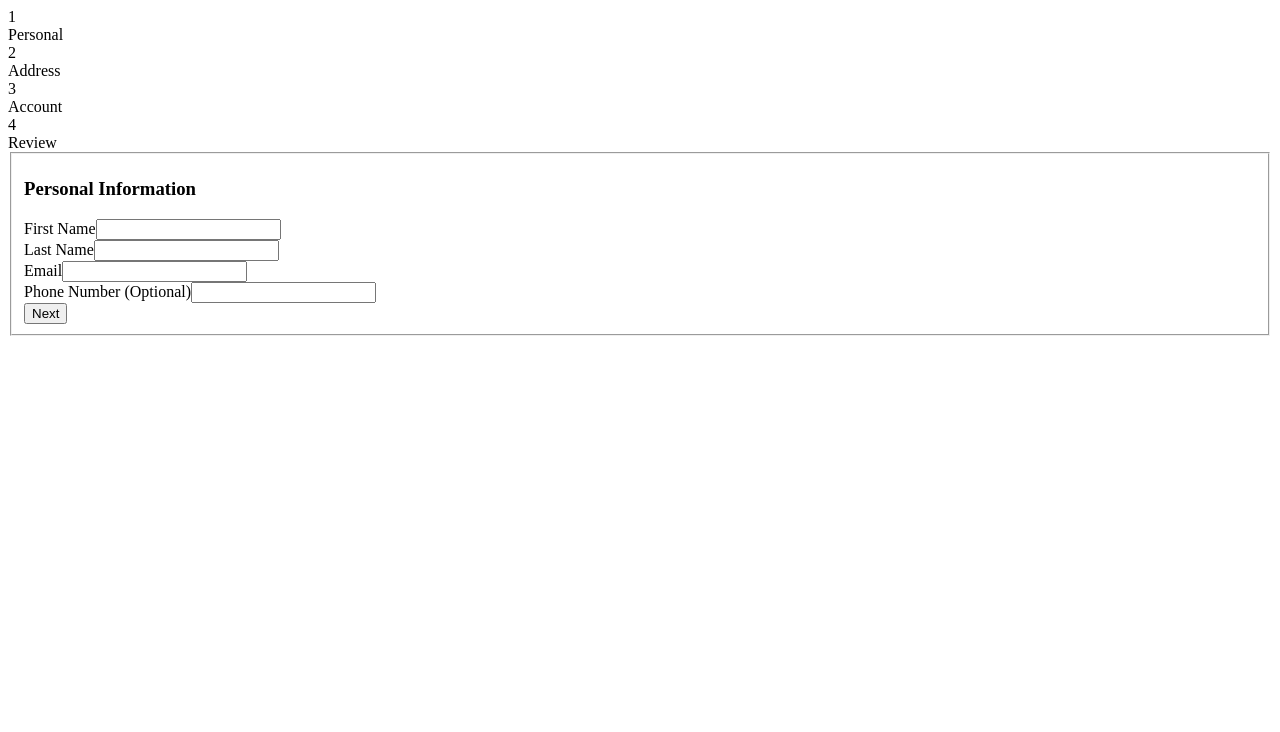
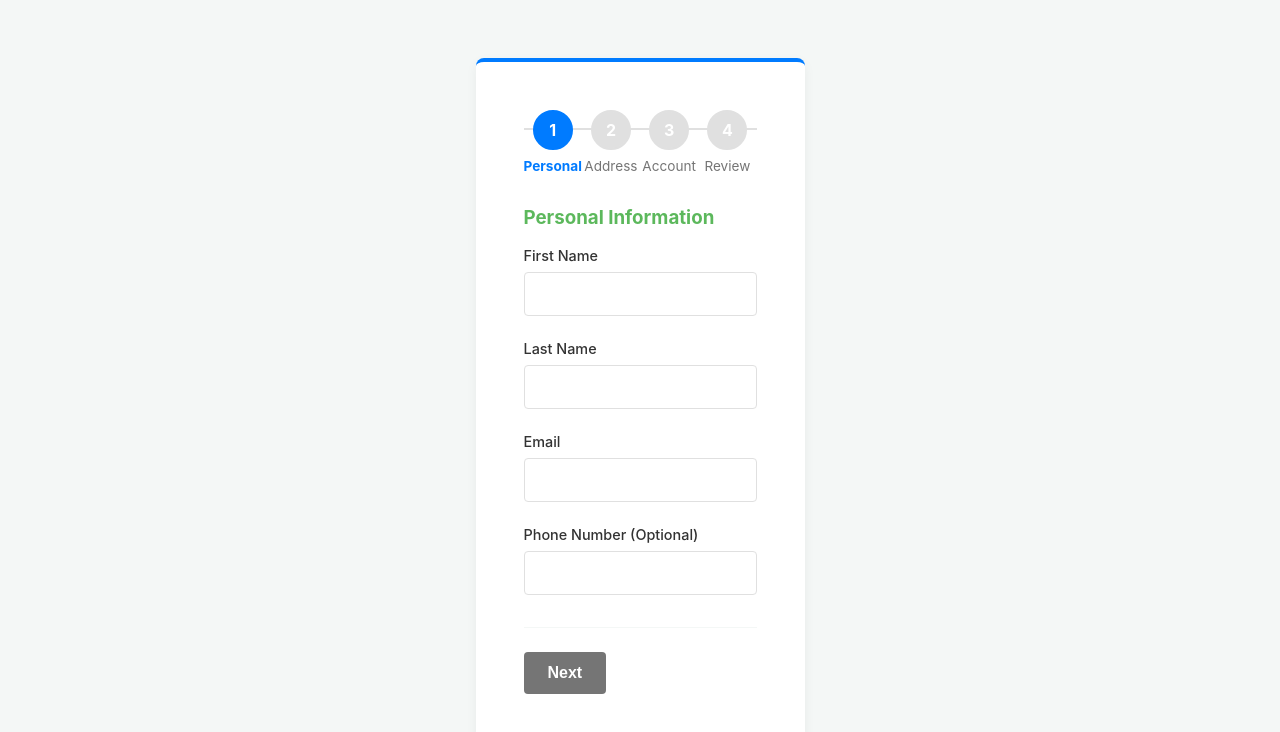
Before and after one commit to StefanSolves/tyk, a React app in the folder frontend/: page / in a window 1280 px wide. Shown: the top 732 px of the page. Built offline with nearby package versions, Linux system fonts and the light colour scheme; the HTML template or start-up script is replaced by a standard one.

Commit message:
style: Add clean and intuitive UI with global CSS

```diff
--- a/frontend/package.json
+++ b/frontend/package.json
@@ -10,6 +10,7 @@
     "preview": "vite preview"
   },
   "dependencies": {
+    "axios": "^1.13.2",
     "react": "^19.2.0",
     "react-dom": "^19.2.0",
     "react-hook-form": "^7.66.0"
--- /dev/null
+++ b/frontend/src/components/Step2_Address.jsx
@@ -0,0 +1,91 @@
+import React from 'react';
+import { useFormContext } from 'react-hook-form';
+import { useFormState } from '../context/FormContext';
+import FormInput from './FormInput';
+
+const Step2_Address = () => {
+  // We use these hooks to manage state *both* in RHF and our context
+  const { register, formState: { errors } } = useFormContext();
+  const { state, dispatch } = useFormState();
+
+  // Helper function for dropdowns
+  const handleChange = (e) => {
+    dispatch({
+      type: 'UPDATE_FIELD',
+      payload: { field: e.target.name, value: e.target.value },
+    });
+  };
+
+  // Mock data for dropdowns.
+  const countries = [
+    { code: 'US', name: 'United States' },
+    { code: 'CA', name: 'Canada' },
+    { code: 'UK', name: 'United Kingdom' },
+  ];
+
+  const states = {
+    US: ['California', 'New York', 'Texas'],
+    CA: ['Ontario', 'Quebec', 'British Columbia'],
+    UK: ['England', 'Scotland', 'Wales'],
+  };
+
+  return (
+    <div className="step-container">
+      <h3>Address Details</h3>
+      <FormInput
+        name="streetAddress"
+        label="Street Address"
+        validation={{ required: 'Street Address is required' }}
+      />
+      <FormInput
+        name="city"
+        label="City"
+        validation={{ required: 'City is required' }}
+      />
+
+      {/* Country Dropdown */}
+      <div className="form-field">
+        <label htmlFor="country">Country</label>
+        <select
+          id="country"
+          name="country"
+          value={state.country}
+          {...register('country', { required: 'Country is required' })}
+          onChange={handleChange}
+        >
+          <option value="">Select a country...</option>
+          {countries.map((country) => (
+            <option key={country.code} value={country.name}>
+              {country.name}
+            </option>
+          ))}
+        </select>
+        {errors.country && <span className="error">{errors.country.message}</span>}
+      </div>
+
+      {/* State/Province Dropdown (Dynamic) */}
+      <div className="form-field">
+        <label htmlFor="state">State/Province</label>
+        <select
+          id="state"
+          name="state"
+          value={state.state}
+          {...register('state', { required: 'State/Province is required' })}
+          onChange={handleChange}
+          disabled={!state.country} // Disable until a country is selected
+        >
+          <option value="">Select a state/province...</option>
+          {state.country &&
+            states[countries.find(c => c.name === state.country)?.code]?.map((s) => (
+              <option key={s} value={s}>
+                {s}
+              </option>
+            ))}
+        </select>
+        {errors.state && <span className="error">{errors.state.message}</span>}
+      </div>
+    </div>
+  );
+};
+
+export default Step2_Address;
--- a/frontend/src/index.css
+++ b/frontend/src/index.css
@@ -0,0 +1,254 @@
+/* src/index.css */
+
+/* === 1. Global Setup & Variables === */
+:root {
+  --primary-color: #007bff;
+  --light-gray: #f4f7f6;
+  --gray: #e0e0e0;
+  --dark-gray: #757575;
+  --error-red: #d9534f;
+  --success-green: #5cb85c;
+  --font-sans: 'Inter', -apple-system, BlinkMacSystemFont, 'Segoe UI', Roboto, Helvetica, Arial, sans-serif;
+}
+
+body {
+  margin: 0;
+  font-family: var(--font-sans);
+  background-color: var(--light-gray);
+  color: #333;
+  display: flex;
+  justify-content: center;
+  align-items: center;
+  min-height: 100vh;
+  padding: 2rem 1rem;
+  box-sizing: border-box;
+}
+
+h3 {
+  color: var(--primary-color);
+  margin-top: 0;
+}
+
+/* === 2. App & Wizard Layout === */
+.app-container {
+  width: 100%;
+  max-width: 700px; /* Wider container */
+}
+
+.wizard-container {
+  background-color: #ffffff;
+  border-radius: 8px;
+  box-shadow: 0 4px 12px rgba(0, 0, 0, 0.05);
+  padding: 3rem 3rem; /* More "breathing room" */
+  border-top: 4px solid var(--primary-color);
+}
+
+fieldset {
+  border: none;
+  padding: 0;
+  margin: 0;
+}
+
+fieldset[disabled] {
+  opacity: 0.7;
+}
+
+/* === 3. Step Indicator === */
+.step-indicator {
+  display: flex;
+  justify-content: space-between;
+  margin-bottom: 2rem;
+  position: relative;
+}
+
+/* Gray line behind the steps */
+.step-indicator::before {
+  content: '';
+  position: absolute;
+  top: 18px; /* Aligns with center of step number */
+  left: 0;
+  right: 0;
+  height: 2px;
+  background-color: var(--gray);
+  z-index: 1;
+}
+
+.step {
+  display: flex;
+  flex-direction: column;
+  align-items: center;
+  text-align: center;
+  flex: 1;
+  z-index: 2; /* Puts steps above the line */
+}
+
+.step-number {
+  height: 36px;
+  width: 36px;
+  border-radius: 50%;
+  background-color: var(--gray);
+  color: #fff;
+  display: flex;
+  justify-content: center;
+  align-items: center;
+  font-weight: bold;
+  border: 2px solid var(--gray);
+  transition: all 0.3s ease;
+}
+
+.step-title {
+  margin-top: 0.5rem;
+  font-size: 0.85rem;
+  color: var(--dark-gray);
+}
+
+/* Active & Completed States */
+.step.active .step-number,
+.step.completed .step-number {
+  background-color: var(--primary-color);
+  border-color: var(--primary-color);
+}
+.step.active .step-title {
+  color: var(--primary-color);
+  font-weight: bold;
+}
+.step.completed .step-title {
+  color: #333;
+}
+
+/* === 4. Form Fields === */
+.form-field {
+  margin-bottom: 1.5rem;
+  display: flex;
+  flex-direction: column;
+}
+
+.form-field label {
+  margin-bottom: 0.5rem;
+  font-weight: 500;
+  font-size: 0.9rem;
+}
+
+.form-field input[type='text'],
+.form-field input[type='email'],
+.form-field input[type='password'],
+.form-field input[type='tel'],
+.form-field select {
+  width: 100%;
+  padding: 0.75rem;
+  font-size: 1rem;
+  border: 1px solid var(--gray);
+  border-radius: 4px;
+  box-sizing: border-box; /* Important for padding */
+  transition: border-color 0.2s ease, box-shadow 0.2s ease;
+}
+
+.form-field input:focus,
+.form-field select:focus {
+  outline: none;
+  border-color: var(--primary-color);
+  box-shadow: 0 0 0 2px rgba(0, 123, 255, 0.2);
+}
+
+/* Checkbox */
+.form-field-checkbox {
+  display: flex;
+  align-items: center;
+  margin-bottom: 1.5rem;
+}
+.form-field-checkbox input {
+  margin-right: 0.75rem;
+  height: 18px;
+  width: 18px;
+}
+.form-field-checkbox label {
+  margin: 0;
+  font-weight: normal;
+}
+
+/* === 5. Buttons === */
+.navigation-buttons {
+  display: flex;
+  justify-content: space-between;
+  margin-top: 2rem;
+  border-top: 1px solid var(--light-gray);
+  padding-top: 1.5rem;
+}
+
+button {
+  padding: 0.75rem 1.5rem;
+  font-size: 1rem;
+  font-weight: bold;
+  border: none;
+  border-radius: 4px;
+  cursor: pointer;
+  transition: all 0.2s ease;
+}
+
+button[type='button'] {
+  background-color: var(--dark-gray);
+  color: white;
+}
+button[type='button']:hover {
+  background-color: #5a5a5a;
+}
+
+button[type='submit'] {
+  background-color: var(--primary-color);
+  color: white;
+}
+button[type='submit']:hover {
+  background-color: #0056b3;
+}
+
+/* === 6. Feedback (Errors, Loading, Success) === */
+.error {
+  color: var(--error-red);
+  font-size: 0.85rem;
+  margin-top: 0.25rem;
+}
+
+.error-message {
+  color: var(--error-red);
+  background-color: rgba(217, 83, 79, 0.1);
+  border: 1px solid var(--error-red);
+  padding: 1rem;
+  border-radius: 4px;
+  margin-bottom: 1.5rem;
+  text-align: center;
+  font-weight: 500;
+}
+
+.loading-message {
+  text-align: center;
+  font-weight: 500;
+  color: var(--dark-gray);
+  padding: 1rem 0;
+}
+
+/* Success state message */
+.wizard-container h3 {
+  color: var(--success-green);
+}
+
+/* === 7. Review Step === */
+.review-section {
+  margin-bottom: 1.5rem;
+  border-bottom: 1px solid var(--gray);
+  padding-bottom: 1rem;
+}
+.review-section:last-of-type {
+  border-bottom: none;
+  padding-bottom: 0;
+}
+.review-section h4 {
+  margin-top: 0;
+  margin-bottom: 0.75rem;
+  color: var(--primary-color);
+}
+.review-section p {
+  margin: 0.5rem 0;
+}
+.review-section p strong {
+  color: #333;
+}
```
Also changed, not shown: 1 other file (tests, documents, lock files or other folders).
